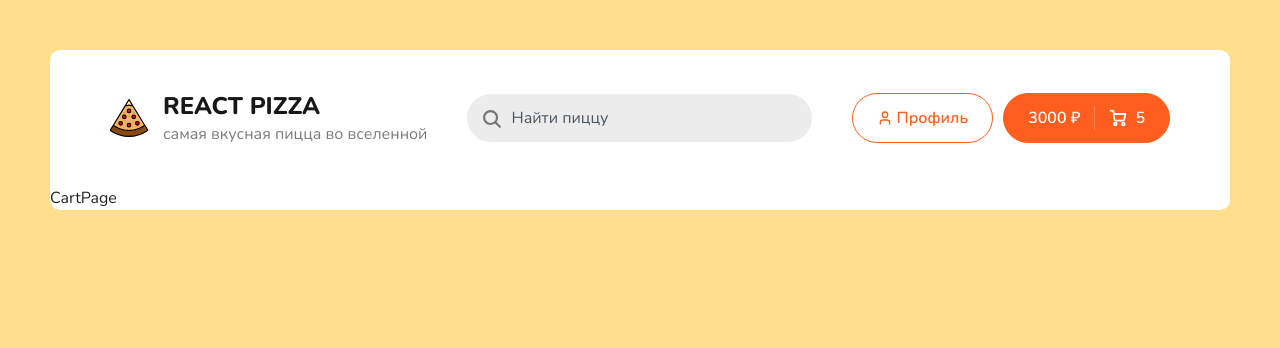
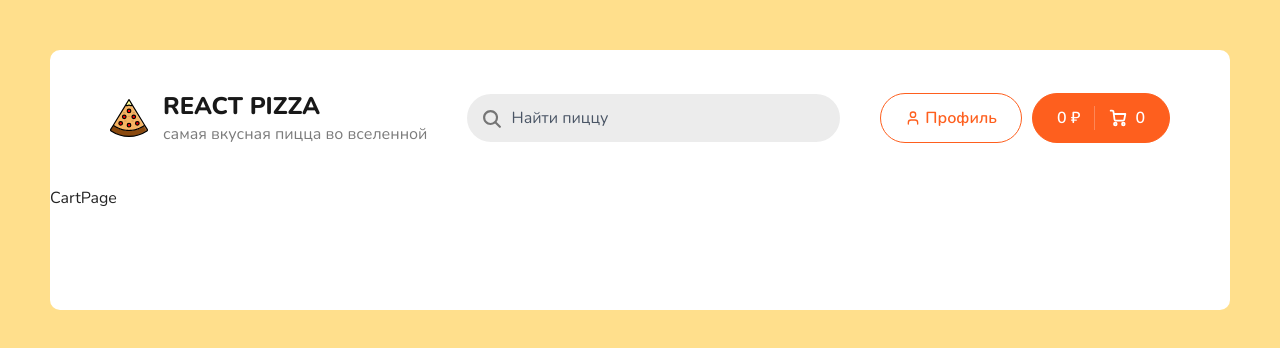
Before and after one commit to joat21/react-pizza-v2, a React (Vite) app: page /cart in a window 1280 px wide. Shown: the top 348 px of the page. Built offline with nearby package versions, Linux system fonts and the light colour scheme.

Commit message:
adding items to cart (state)

```diff
--- a/package.json
+++ b/package.json
@@ -20,7 +20,8 @@
     "react-router-dom": "^7.6.0",
     "tailwind-variants": "^1.0.0",
     "tailwindcss": "^4.1.8",
-    "vite-tsconfig-paths": "^5.1.4"
+    "vite-tsconfig-paths": "^5.1.4",
+    "zustand": "^5.0.5"
   },
   "devDependencies": {
     "@eslint/js": "^9.25.0",
--- a/src/components/Header.tsx
+++ b/src/components/Header.tsx
@@ -5,8 +5,11 @@ import { Button } from '@UI';
 import { Search } from './Search';
 
 import logo from '@assets/img/pizza-logo.svg';
+import { useCartStore } from '@store/cart';
 
 export const Header: FC = () => {
+  const { totalCount, totalPrice } = useCartStore();
+
   return (
     <header>
       <div className="container flex justify-between items-center gap-10">
@@ -42,7 +45,7 @@ export const Header: FC = () => {
             <span>Профиль</span>
           </Button>
           <Button className="flex items-center font-semibold" to="/cart">
-            <span>3000 ₽</span>
+            <span>{totalPrice} ₽</span>
             <span className="w-px h-6 mx-3.5 bg-white opacity-25" />
             <svg
               className="mr-2"
@@ -74,7 +77,7 @@ export const Header: FC = () => {
                 strokeLinejoin="round"
               />
             </svg>
-            <span>5</span>
+            <span>{totalCount}</span>
           </Button>
         </div>
       </div>
--- a/src/components/PizzaCard.tsx
+++ b/src/components/PizzaCard.tsx
@@ -2,8 +2,11 @@ import { useState, type FC } from 'react';
 import { Link } from 'react-router-dom';
 
 import { PizzaVariantSelector } from '@components';
+import { Button } from '@UI';
+
+import { useCartStore } from '@store/cart';
+
 import type { Pizza, PizzaVariant } from 'types';
-import { Button } from '@UI';
 
 type PizzaCardProps = {
   pizza: Pizza;
@@ -13,7 +16,10 @@ export const PizzaCard: FC<PizzaCardProps> = ({ pizza }) => {
   const [currentVariant, setCurrentVariant] = useState<PizzaVariant | null>(
     pizza.variants[0]
   );
-  const [count, setCount] = useState(0);
+
+  const { items, addItem } = useCartStore();
+  const cartItem = items.find((item) => item.id === currentVariant?.id);
+  const itemCount = cartItem ? cartItem.count : 0;
 
   return (
     <article className="flex justify-center items-center flex-col max-w-[280px] w-[100%] text-center">
@@ -33,7 +39,12 @@ export const PizzaCard: FC<PizzaCardProps> = ({ pizza }) => {
           <Button
             className="flex items-center gap-1"
             variant="outline"
-            onClick={() => setCount((prev) => ++prev)}
+            onClick={() =>
+              addItem({
+                id: currentVariant?.id!,
+                price: currentVariant?.price!,
+              })
+            }
           >
             <svg
               width="12"
@@ -48,9 +59,9 @@ export const PizzaCard: FC<PizzaCardProps> = ({ pizza }) => {
               />
             </svg>
             <span>Добавить</span>
-            {count > 0 && (
+            {itemCount > 0 && (
               <span className="w-[22px] h-[22px] flex items-center justify-center rounded-full text-[13px] font-semibold text-white bg-accent leading-none">
-                {count}
+                {itemCount}
               </span>
             )}
           </Button>
--- a/src/index.css
+++ b/src/index.css
@@ -81,12 +81,13 @@ button:focus-visible {
 }
 
 .content {
+  margin: 0 auto;
+  padding-bottom: 100px;
   width: 100%;
   height: 100%;
+  max-width: 1400px;
+  border-radius: 10px;
   background-color: #fff;
-  margin: 0 auto;
-  border-radius: 10px;
-  max-width: 1400px;
 }
 
 .container {
--- a/src/modules/PizzaOverview/components/PizzaOverview.tsx
+++ b/src/modules/PizzaOverview/components/PizzaOverview.tsx
@@ -8,6 +8,7 @@ import { useGetPizzaByIdQuery } from '../api/useGetPizzaByIdQuery';
 import { useGetRecommendedPizza } from '../api/useGetRecommendedPizza';
 
 import type { PizzaVariant } from 'types';
+import { useCartStore } from '@store/cart';
 
 export const PizzaOverview: FC = () => {
   const { id } = useParams();
@@ -22,6 +23,8 @@ export const PizzaOverview: FC = () => {
     null
   );
 
+  const { addItem } = useCartStore();
+
   if (
     !pizza ||
     isPizzaLoading ||
@@ -32,8 +35,8 @@ export const PizzaOverview: FC = () => {
 
   return (
     <div className="container flex flex-col justify-center gap-20">
-      <div className="flex justify-center items-center">
-        <img src={pizza.imageUrl} alt={pizza.title} />
+      <div className="flex items-center gap-8">
+        <img width={560} src={pizza.overviewImageUrl} alt={pizza.title} />
         <div className="flex flex-col gap-3 max-w-[500px]">
           <h1 className="text-4xl font-black">{pizza.title}</h1>
           <p className="text-gray-500">
@@ -44,7 +47,15 @@ export const PizzaOverview: FC = () => {
             variants={pizza.variants}
             setCurrentVariant={setCurrentVariant}
           />
-          <Button className="max-w-3xs">
+          <Button
+            className="max-w-3xs text-[18px] font-semibold"
+            onClick={() =>
+              addItem({
+                id: currentVariant?.id!,
+                price: currentVariant?.price!,
+              })
+            }
+          >
             В корзину за {currentVariant?.price}₽
           </Button>
         </div>
--- /dev/null
+++ b/src/store/cart.ts
@@ -0,0 +1,89 @@
+import { create } from 'zustand';
+
+type CartItem = {
+  id: string;
+  count: number;
+  price: number;
+};
+
+type CartStore = {
+  items: CartItem[];
+  totalCount: number;
+  totalPrice: number;
+  addItem: (item: { id: string; price: number }) => void;
+  deleteItem: (id: string) => void;
+  incrementItemCount: (id: string) => void;
+  decrementItemCount: (id: string) => void;
+  clearCart: () => void;
+};
+
+export const useCartStore = create<CartStore>((set, get) => ({
+  items: [],
+  totalCount: 0,
+  totalPrice: 0,
+
+  addItem({ id, price }) {
+    const { items } = get();
+
+    const existingItem = items.find((item) => item.id === id);
+
+    let newItems;
+    if (existingItem) {
+      newItems = items.map((item) =>
+        item.id === id ? { ...item, count: item.count + 1 } : item
+      );
+    } else {
+      newItems = [...items, { id, price, count: 1 }];
+    }
+
+    set(() => calculateTotals(newItems));
+  },
+
+  deleteItem(id) {
+    const { items } = get();
+    const newItems = items.filter((item) => item.id !== id);
+
+    set(() => calculateTotals(newItems));
+  },
+
+  incrementItemCount(id) {
+    const { items } = get();
+    const newItems = items.map((item) =>
+      item.id === id ? { ...item, count: item.count + 1 } : item
+    );
+
+    set(() => calculateTotals(newItems));
+  },
+
+  decrementItemCount(id) {
+    const { items } = get();
+    let newItems = items
+      .map((item) =>
+        item.id === id ? { ...item, count: item.count - 1 } : item
+      )
+      .filter((item) => item.count > 0);
+
+    set(() => calculateTotals(newItems));
+  },
+
+  clearCart() {
+    set(() => ({
+      items: [],
+      totalCount: 0,
+      totalPrice: 0,
+    }));
+  },
+}));
+
+const calculateTotals = (items: CartItem[]) => {
+  const totalCount = items.reduce((sum, item) => sum + item.count, 0);
+  const totalPrice = items.reduce(
+    (sum, item) => sum + item.count * item.price,
+    0
+  );
+  return {
+    items,
+    totalCount,
+    totalPrice,
+  };
+};
--- a/src/types/index.ts
+++ b/src/types/index.ts
@@ -10,6 +10,7 @@ export type Pizza = {
   title: string;
   description: string;
   imageUrl: string;
+  overviewImageUrl: string;
   categoryId: string;
   rating: number;
   minPrice: number;
```
Also changed, not shown: 1 other file (tests, documents, lock files or other folders).
